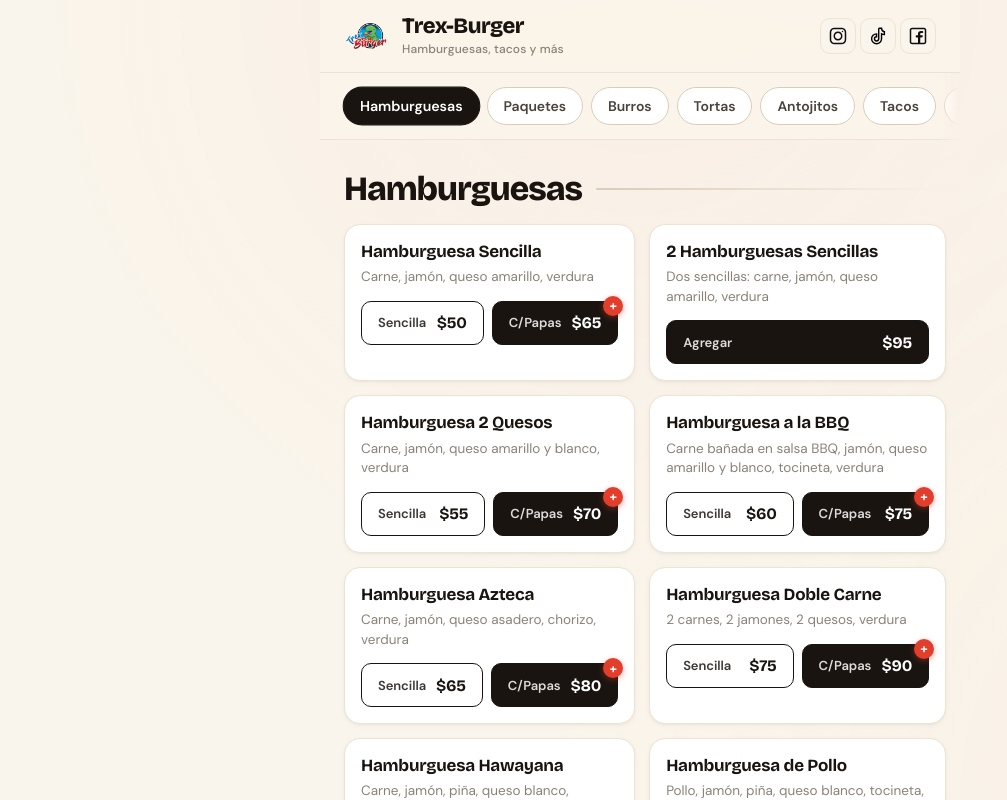
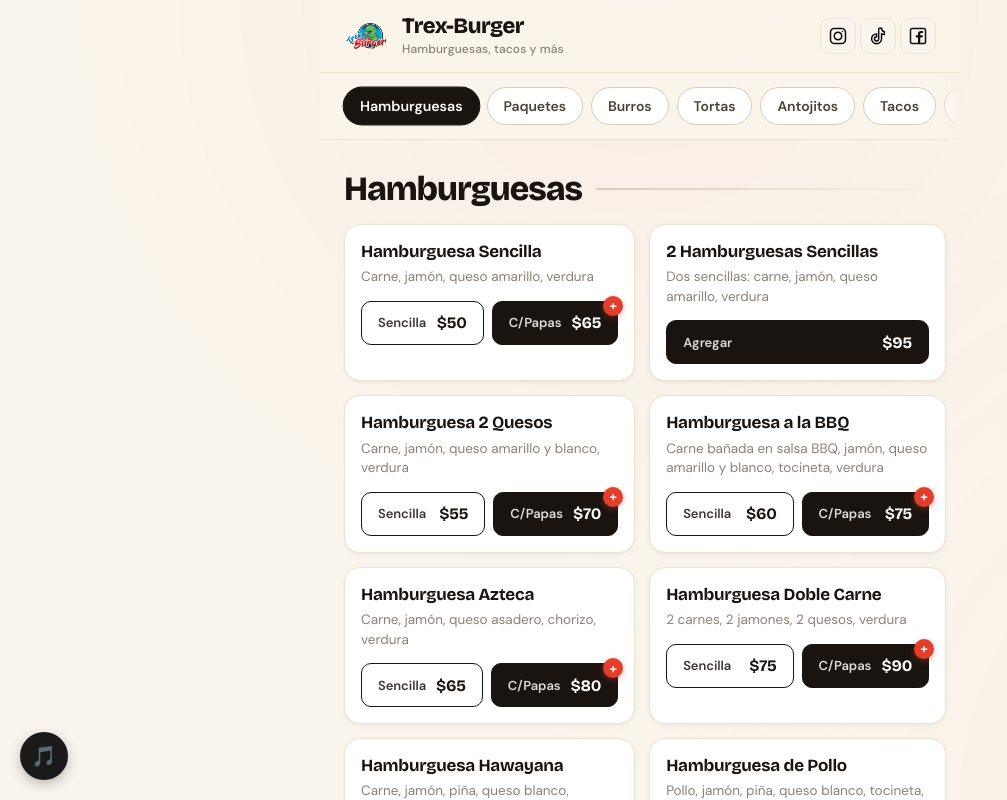
Before and after one commit to doemagnet/Trex, a React (Vite) app: page / in a window 1280 px wide. Shown: the top 800 px of the page, without its empty margins (0-1007 px from the left). Built offline with nearby package versions, Linux system fonts and the light colour scheme.

Commit message:
Added sound
TRex sound

```diff
--- a/src/App.jsx
+++ b/src/App.jsx
@@ -5,6 +5,7 @@ import logo from "./assets/logo.webp";
 import igIcon from "./assets/ig.svg";
 import ttIcon from "./assets/tt.svg";
 import fbIcon from "./assets/fb.svg";
+import bgMusic from "./assets/sound.mp3"; // <-- Imported sound
 
 // Phone from menu cover: 449-413-55-93 → MX international format = 524494135593
 const WHATSAPP_NUMBER = "524494135593";
@@ -47,6 +48,10 @@ export default function App() {
   const [activeCategory, setActiveCategory] = useState(menuCategories[0]);
   const [isCartOpen, setIsCartOpen] = useState(false);
 
+  // ─── Audio State & Ref ───────────────────────────────────────────
+  const [isPlaying, setIsPlaying] = useState(false);
+  const audioRef = useRef(null);
+
   const categoryRefs = useRef({});
   const navRef = useRef(null);
 
@@ -70,6 +75,18 @@ export default function App() {
   // Totals
   const totalItems = cart.reduce((s, c) => s + c.quantity, 0);
   const totalPrice = cart.reduce((s, c) => s + c.price * c.quantity, 0);
+
+  // ─── Audio actions ───────────────────────────────────────────────
+  const toggleMusic = () => {
+    if (audioRef.current) {
+      if (isPlaying) {
+        audioRef.current.pause();
+      } else {
+        audioRef.current.play();
+      }
+      setIsPlaying(!isPlaying);
+    }
+  };
 
   // ─── Cart actions ────────────────────────────────────────────────
   const addToCart = (item, variant = "base", qty = 1) => {
@@ -361,6 +378,39 @@ export default function App() {
           </div>
         </>
       )}
+
+      {/* Hidden Audio Element */}
+      <audio ref={audioRef} src={bgMusic} loop />
+
+      {/* Floating Music Button */}
+      <button
+        onClick={toggleMusic}
+        aria-label={isPlaying ? "Pausar música" : "Reproducir música"}
+        style={{
+          position: "fixed",
+          bottom: "20px",
+          left: "20px", // Placed on the left to avoid the cart FAB
+          zIndex: 99,
+          width: "48px",
+          height: "48px",
+          borderRadius: "50%",
+          backgroundColor: "#1a1a1a",
+          color: "white",
+          border: "none",
+          boxShadow: "0 4px 12px rgba(0,0,0,0.25)",
+          cursor: "pointer",
+          display: "flex",
+          alignItems: "center",
+          justifyContent: "center",
+          fontSize: "20px",
+          transition: "transform 0.2s ease"
+        }}
+        onMouseOver={(e) => (e.currentTarget.style.transform = "scale(1.05)")}
+        onMouseOut={(e) => (e.currentTarget.style.transform = "scale(1)")}
+      >
+        {isPlaying ? "⏸️" : "🎵"}
+      </button>
+
     </div>
   );
 }
```
Also changed, not shown: 1 other file (tests, documents, lock files or other folders).
